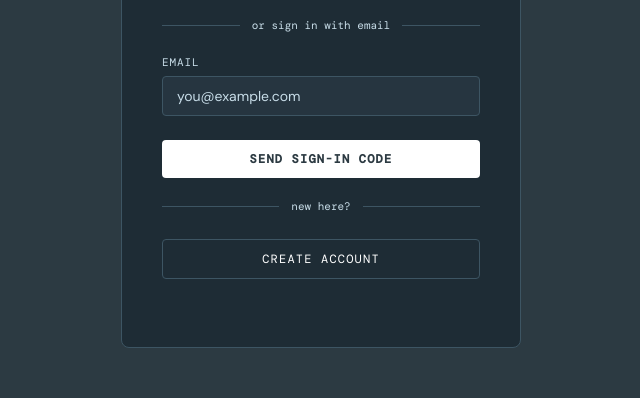
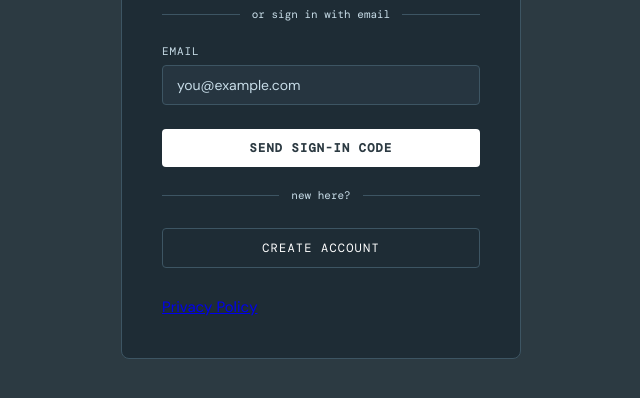
Before and after one commit to baseline-admin/baseline-home2, a website: page public/index.html in a window 1280 px wide. Shown: the part 294-692 px from the top of the page, without its empty margins (319-959 px from the left). Drawn offline with nearby package versions, Linux system fonts and the light colour scheme; a web font is replaced by a local one.

Commit message:
Update index.html

```diff
--- a/public/index.html
+++ b/public/index.html
@@ -68,6 +68,7 @@
       <button class="auth-back" onclick="showStep1()">&#8592; Back</button>
     </div>
 
+    <div class="auth-footer"><a href="/privacy-policy.html" target="_blank">Privacy Policy</a></div>
   </div>
 </div>
 
```
